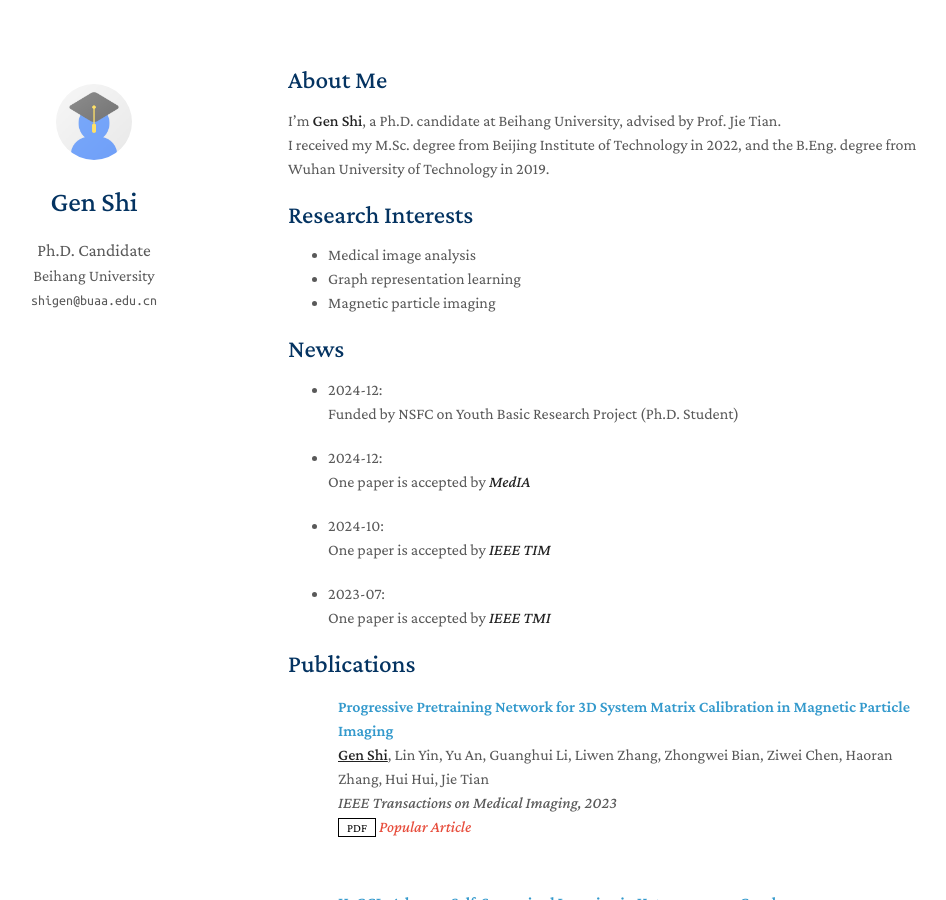
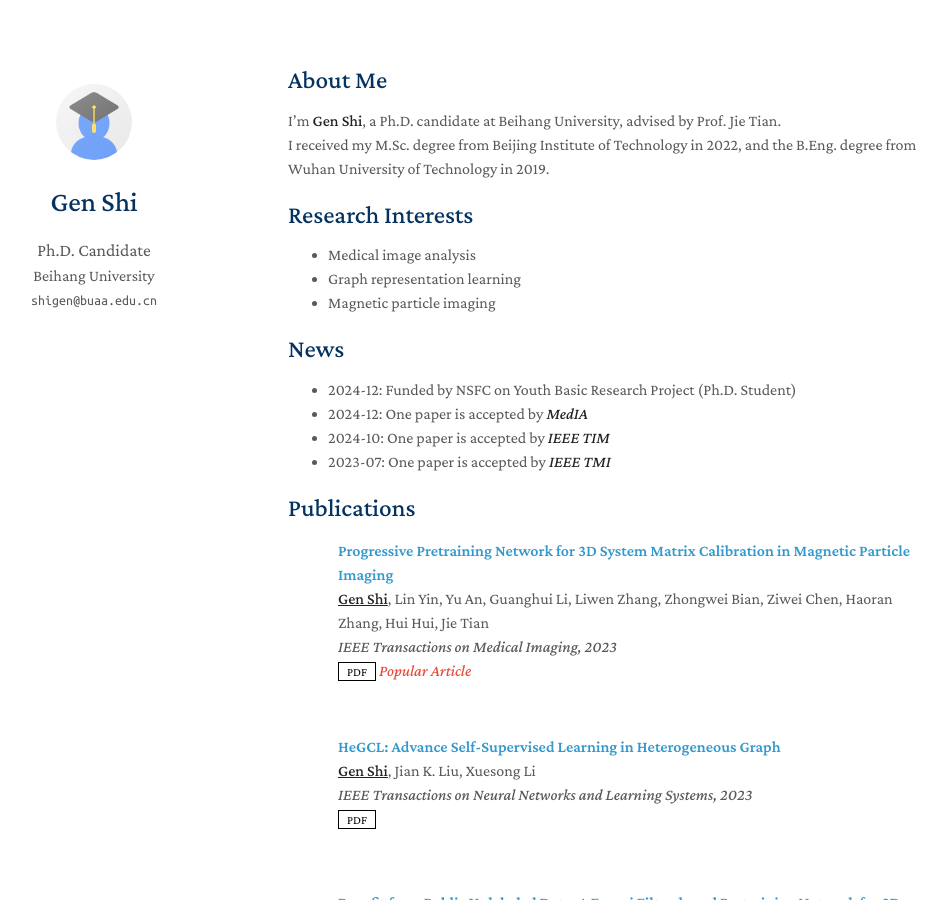
Before and after one commit to genshi997/genshi997.github.io, a Jekyll site: the page built from index.md, in a window 1280 px wide and 900 px high. Shown: the whole window, without its empty margins (182-1128 px from the left). Built offline with Jekyll 4.4.1, drawn with Linux system fonts in a browser that asks for light colours; a style sheet for code colours, icons or effects is not loaded; our own code applies the rules of GitHub Pages for plain Markdown files.

Commit message:
Update index.md

```diff
--- a/index.md
+++ b/index.md
@@ -18,7 +18,7 @@ I received my M.Sc. degree from Beijing Institute of Technology in 2022, and the
 <ul>
   {% assign news_list = site.data.news | sort: "date" | reverse | slice: 0, 5 %}
   {% for item in news_list %}
-    <li>{{ item.date | date: "%Y-%m" }}: {{ item.title | markdownify | strip }}</li>
+    <li>{{ item.date | date: "%Y-%m" }}: {{ item.title }}</li>
   {% endfor %}
 </ul>
 
```
